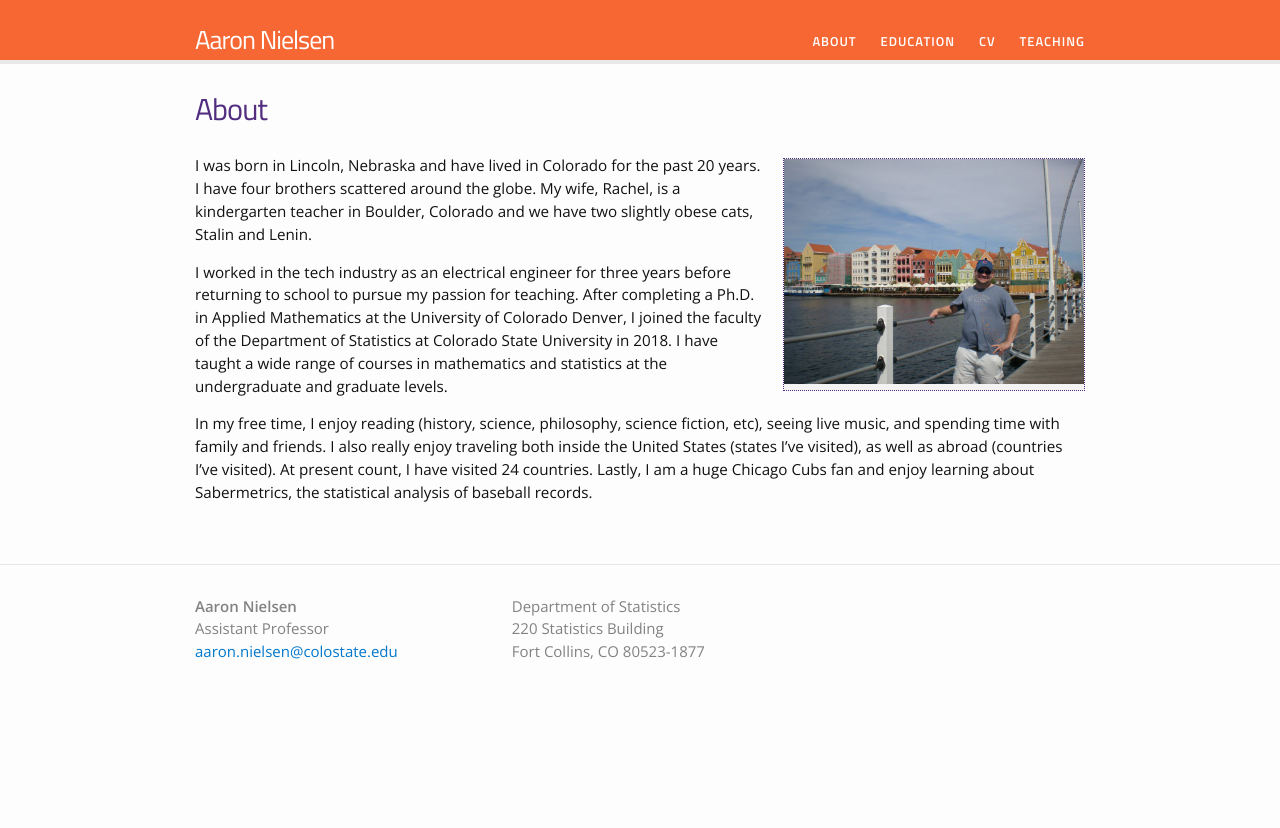
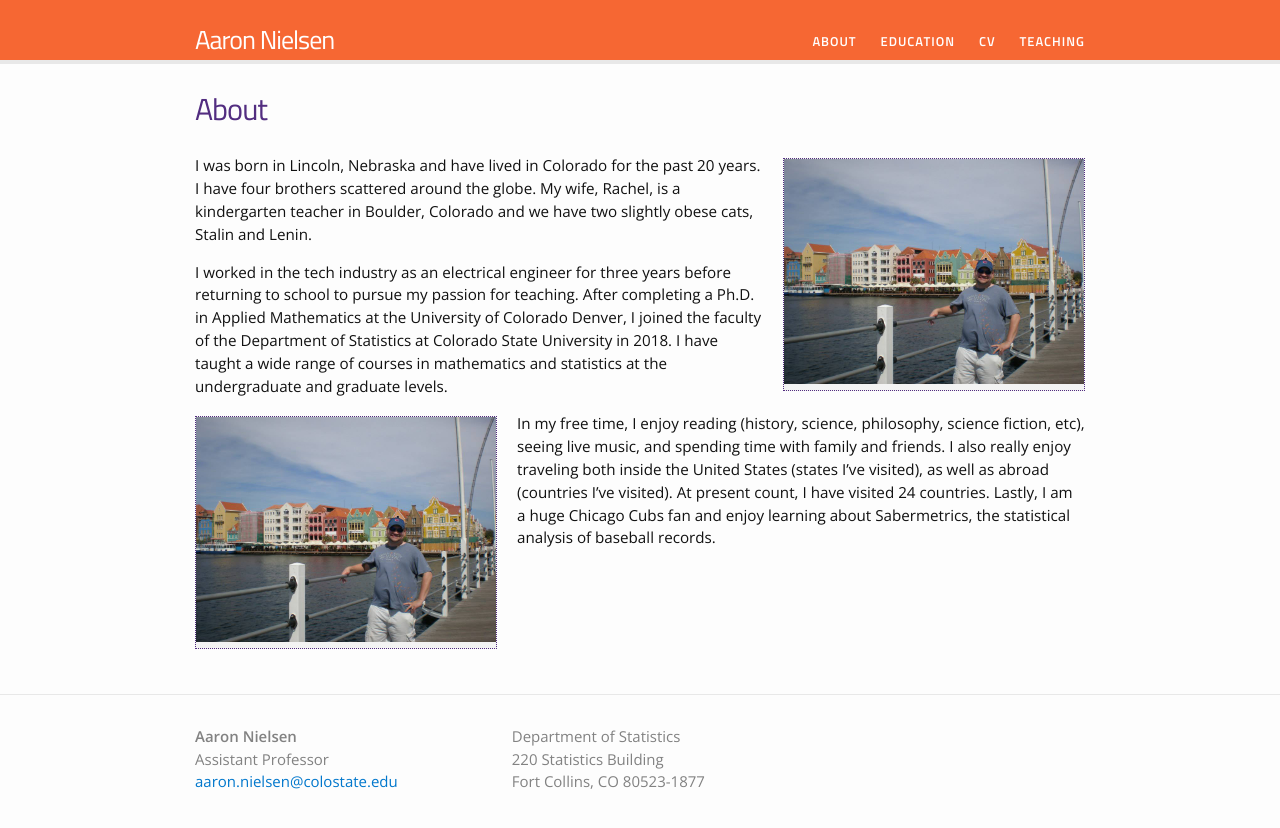
Before and after one commit to aaron-nielsen/aaron-nielsen.github.io, a Jekyll site: the page built from about.md, in a window 1280 px wide. Shown: the top 828 px of the page. Built offline with Jekyll 4.4.1, drawn with Linux system fonts in a browser that asks for light colours.

Commit message:
Update about.md

```diff
--- a/about.md
+++ b/about.md
@@ -10,4 +10,7 @@ I was born in Lincoln, Nebraska and have lived in Colorado for the past 20 years
 
 I worked in the tech industry as an electrical engineer for three years before returning to school to pursue my passion for teaching. After completing a Ph.D. in Applied Mathematics at the University of Colorado Denver, I joined the faculty of the Department of Statistics at Colorado State University in 2018. I have taught a wide range of courses in mathematics and statistics at the undergraduate and graduate levels.
 
+
+{% include image.html url="/images/curacao.jpg" width=300 align="left" %}
+
 In my free time, I enjoy reading (history, science, philosophy, science fiction, etc), seeing live music, and spending time with family and friends. I also really enjoy traveling both inside the United States (states I've visited), as well as abroad (countries I've visited). At present count, I have visited 24 countries. Lastly, I am a huge Chicago Cubs fan and enjoy learning about Sabermetrics, the statistical analysis of baseball records.
```
